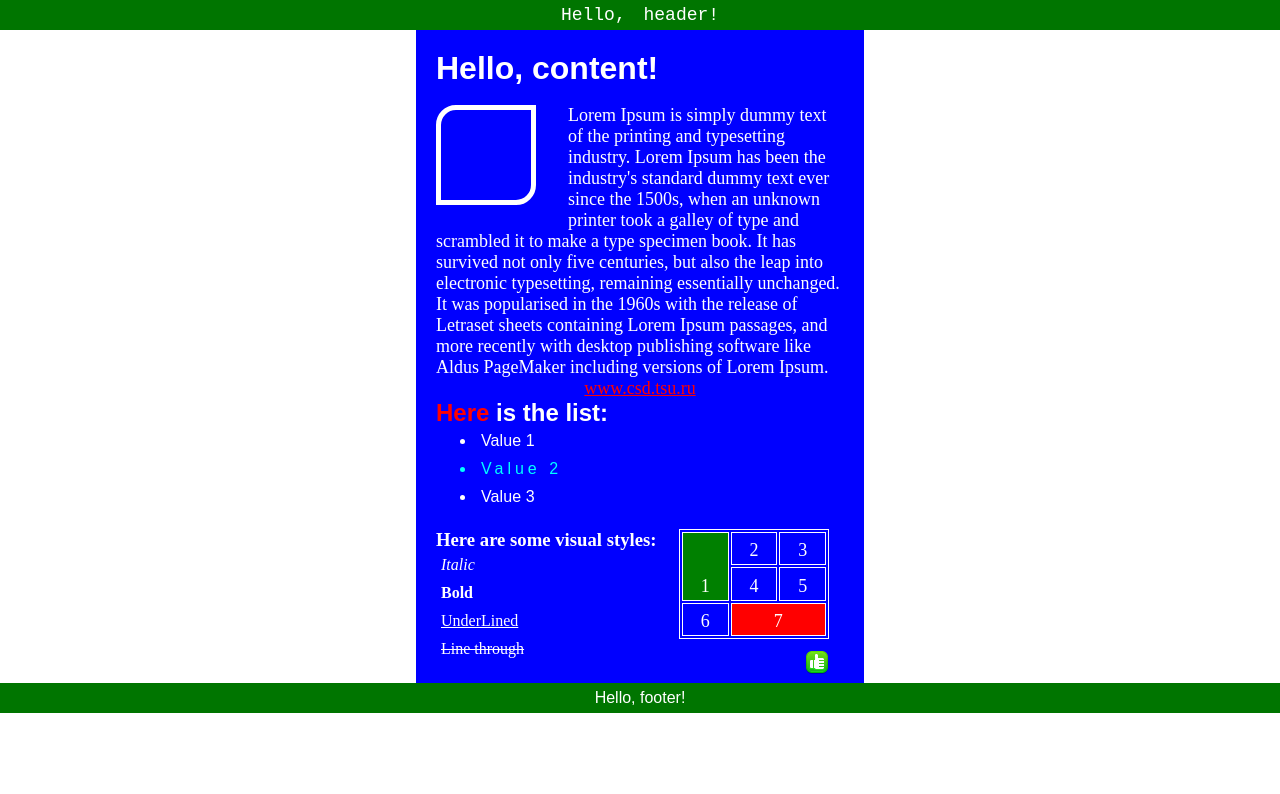
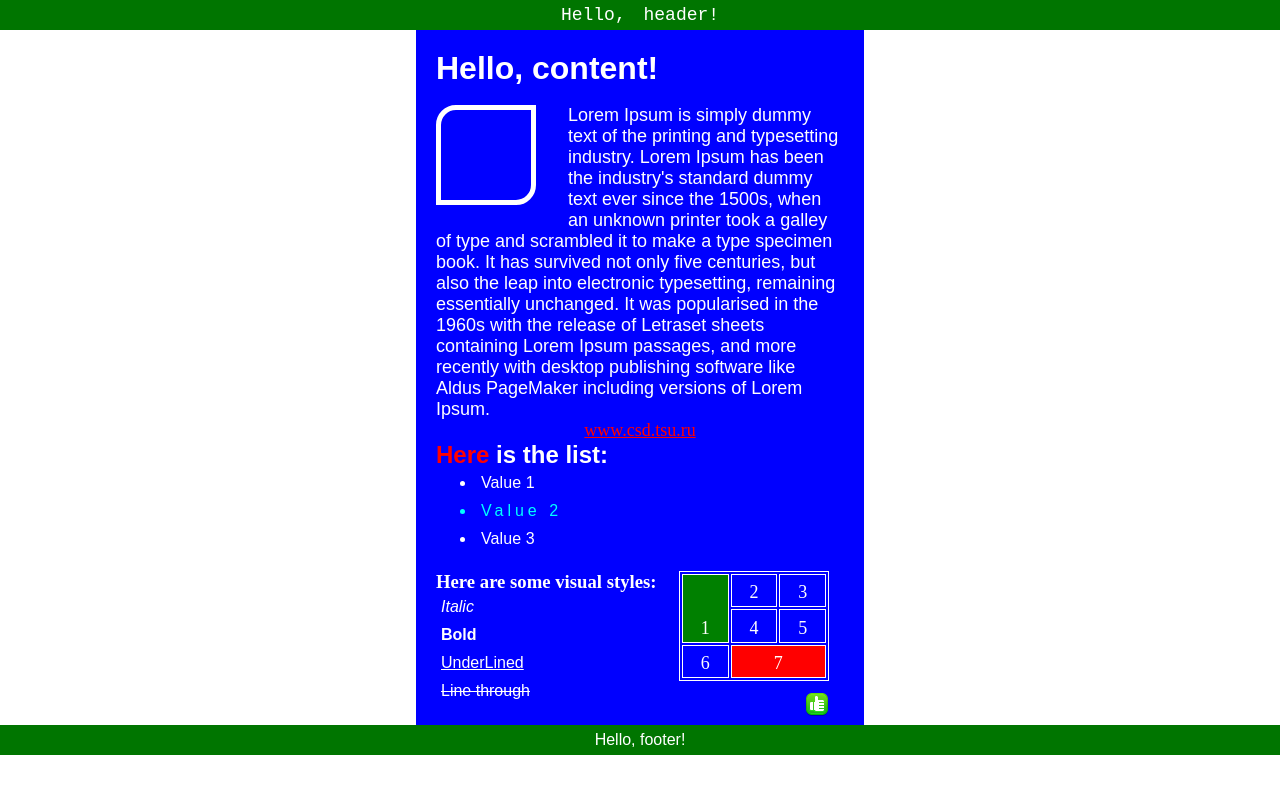
Before and after one commit to rafaelmt35/932003.Tanumikhardzha.Rafael.lab1, a plain HTML site: page index.html in a window 1280 px wide. Drawn offline with Linux system fonts and the light colour scheme.

Commit message:
editing styles

```diff
--- a/css/style.css
+++ b/css/style.css
@@ -9,6 +9,11 @@
   padding: 20px;
   color: white;
   width: 35%;
+}
+
+.loremipsumStyle {
+  font-size: 18px;
+  font-family: Arial, Helvetica, sans-serif;
 }
 
 header {
@@ -122,4 +127,5 @@ th {
 .visual-styles {
   font-size: 16px;
   padding: 5px;
+  font-family: Arial, Helvetica, sans-serif;
 }
--- a/index.html
+++ b/index.html
@@ -11,9 +11,9 @@
     <div class="contentBlueBG">
       <h1>Hello, content!</h1>
       <br />
+      <div class="square"></div>
       <!-- ARTICLE -->
-      <div class="square"></div>
-      <section>
+      <section class="loremipsumStyle">
         <p style="color: white">
           Lorem Ipsum is simply dummy text of the printing and typesetting
           industry. Lorem Ipsum has been the industry's standard dummy text ever
@@ -28,18 +28,18 @@
       </section>
 
       <!-- HREF LINK -->
-      <a href="http://www.csd.tsu.ru/", style="color: red;"> <p class="phref">www.csd.tsu.ru</p></a>
+      <a href="http://www.csd.tsu.ru/" , style="color: red">
+        <p class="phref">www.csd.tsu.ru</p></a
+      >
 
       <!-- FIRSTLIST -->
+      <h2><span style="color: red">Here</span> is the list:</h2>
+      <ul>
+        <li style="color: white; letter-spacing: 0.1px">Value 1</li>
+        <li style="color: cyan; letter-spacing: 4px">Value 2</li>
+        <li style="color: white; letter-spacing: 0.1px">Value 3</li>
+      </ul>
 
-      <nav class="list">
-        <h2><span style="color: red">Here</span> is the list:</h2>
-        <ul>
-          <li style="color: white; letter-spacing: 0.1px">Value 1</li>
-          <li style="color: cyan; letter-spacing: 4px">Value 2</li>
-          <li style="color: white; letter-spacing: 0.1px">Value 3</li>
-        </ul>
-      </nav>
       <br />
 
       <aside>
```
